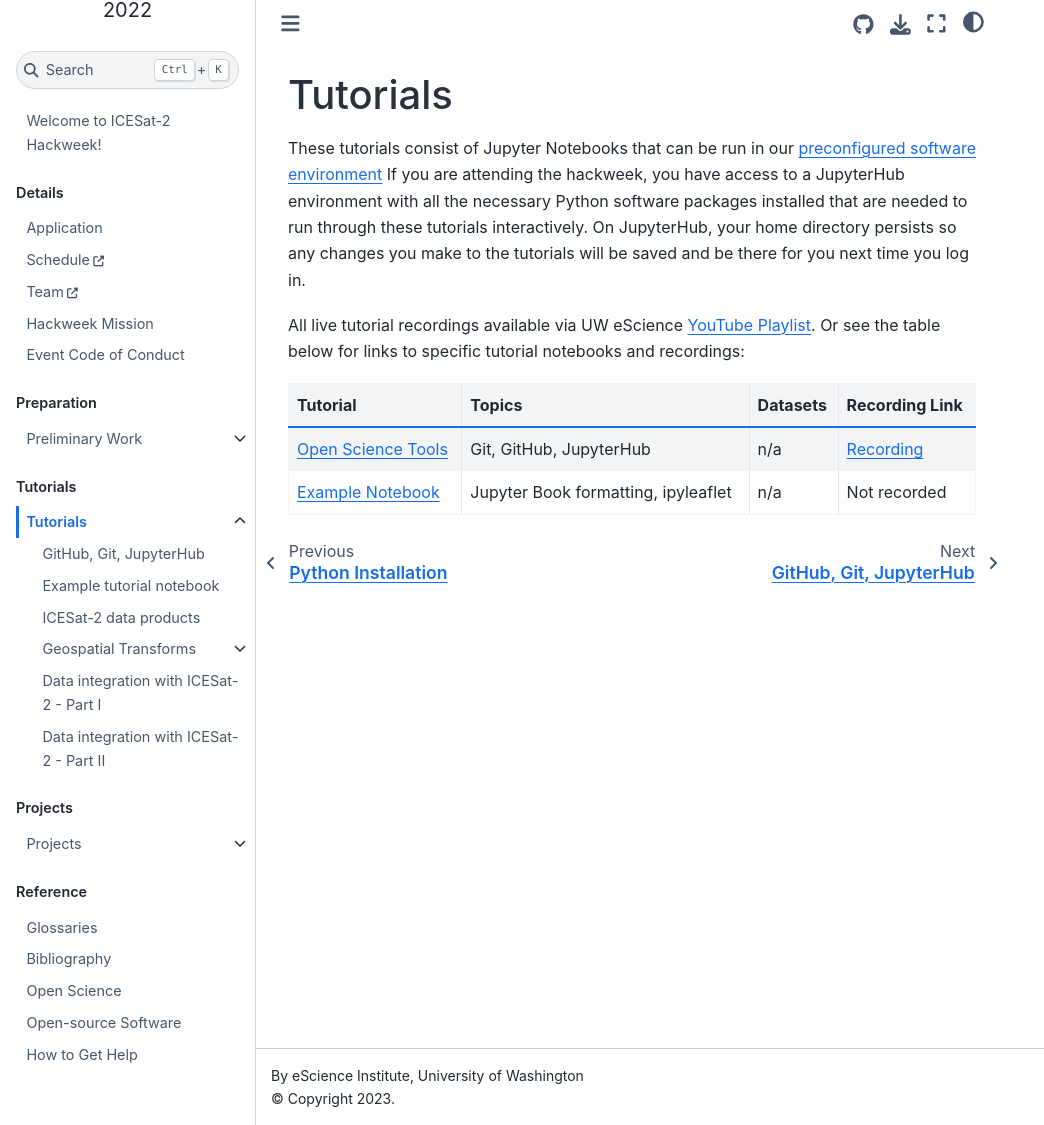
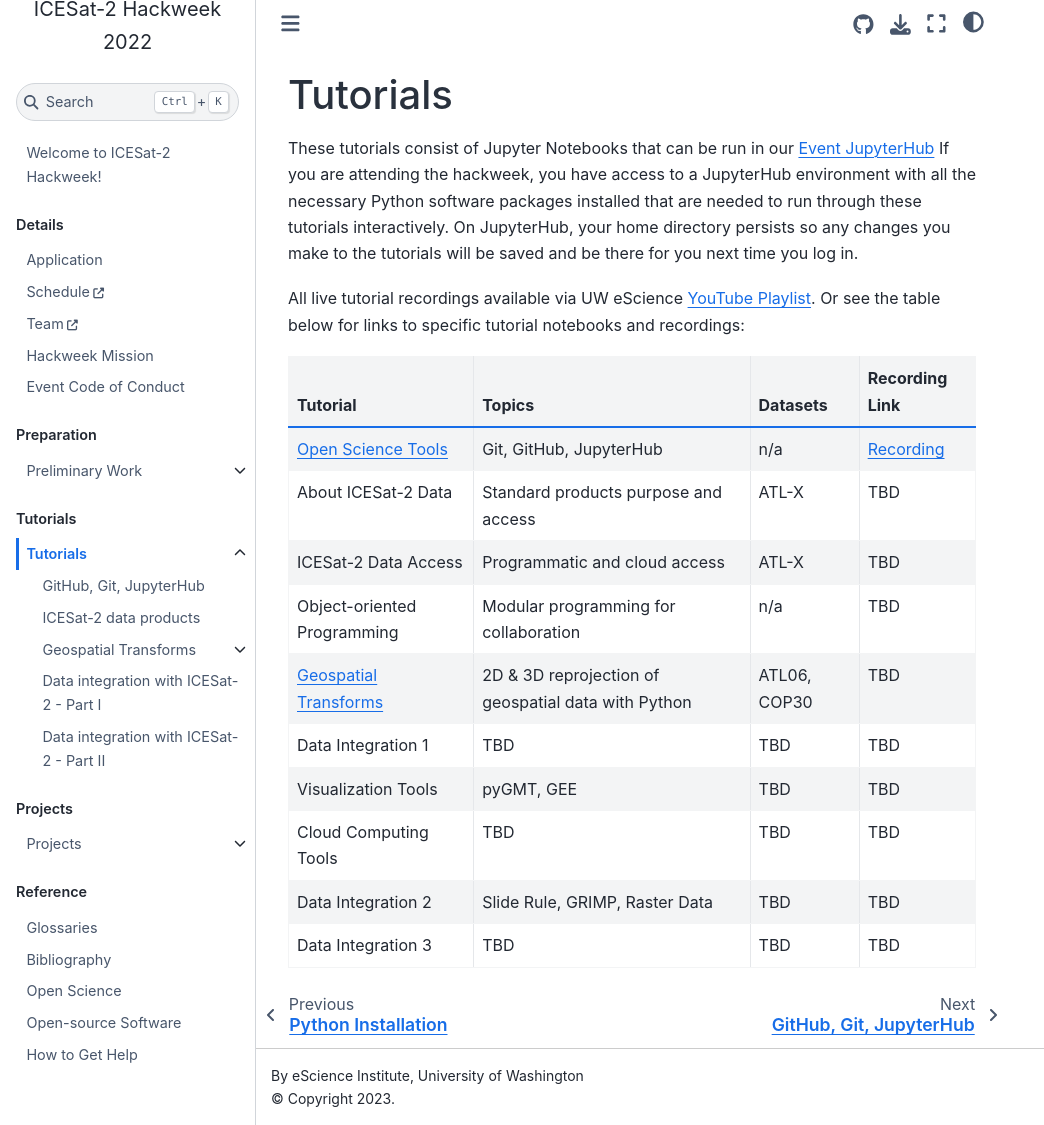
Before and after one commit to ICESAT-2HackWeek/website2022, a Jupyter Book: the page built from book/tutorials/index.md, in a window 1280 px wide and 1125 px high. Shown: the whole window, without its empty margins (0-1044 px from the left). Built offline with Jupyter Book 1.0.4 settings and Sphinx 7.4.7 and the Sphinx Book theme 1.1.4, drawn with Linux system fonts in a browser that asks for light colours.

Commit message:
update tutorial index, fix links, use cache (#81)
Co-authored-by: Jessica <JessicaS11@users.noreply.github.com>

```diff
--- a/book/_config.yml
+++ b/book/_config.yml
@@ -18,9 +18,9 @@
     jupyterhub_url: "https://uwhackweeks.2i2c.cloud"
     slack_workspace_url: "https://icesat2hackweek.slack.com"
     docker_image: "https://hub.docker.com/r/uwhackweek/icesat2"
-    contact_email: "uwhackweek@github.com"
+    contact_email: "uwhackweek@uw.edu"
     dataset: "ICESat-2"
-    anon_reporting_url: "https://INSERT_FORM_LINK"
+    anon_reporting_url: "https://docs.google.com/forms/d/e/1FAIpQLSck2-lju8SnqefFMaUGT5S5IlmXDC8hkD5O_Pzn8v9DzbdRmQ/viewform"
   myst_enable_extensions:
     # Defaults
     - dollarmath
@@ -33,7 +33,7 @@
 # Force re-execution of notebooks on each build.
 # See https://jupyterbook.org/content/execute.html
 execute:
-  execute_notebooks: 'force'
+  execute_notebooks: 'cache'
   exclude_patterns:
     - "**/dataintegration-1.ipynb"
     - "**/dataintegration-2.ipynb"
--- a/book/_toc.yml
+++ b/book/_toc.yml
@@ -28,7 +28,6 @@
     - file: tutorials/index
       sections:
         - file: tutorials/jupyter
-        - file: tutorials/example/tutorial-notebook
         - file: tutorials/DataProducts/DataProducts
         - file: tutorials/geospatial/geospatial-intro
           sections:
--- a/book/tutorials/index.md
+++ b/book/tutorials/index.md
@@ -1,17 +1,25 @@
 # Tutorials
 
 These tutorials consist of Jupyter Notebooks that can be run in our
-{{ '[preconfigured software environment]({url})'.format(url=github_org_url) }}
+{{ '[Event JupyterHub]({url})'.format(url=jupyterhub_url) }}
 If you are attending the hackweek, you have access to a JupyterHub environment
 with all the necessary Python software packages installed that are needed to run
 through these tutorials interactively. On JupyterHub, your home directory persists
 so any changes you make to the tutorials will be saved and be there for you next
 time you log in.
 
-All live tutorial recordings available via UW eScience [YouTube Playlist](https://www.youtube.com/playlist?list=PLA6PlfxWZPLSTUaS0uR8FMcNC2wqztwjJ). Or see the table below for links to specific tutorial notebooks and recordings:
+All live tutorial recordings available via UW eScience [YouTube Playlist](https://www.youtube.com/c/UWeScienceInstitute/playlists). Or see the table below for links to specific tutorial notebooks and recordings:
 
 
 | Tutorial | Topics | Datasets |  Recording Link |
 | -  | - | - |  - |
 | [Open Science Tools](./jupyter.md) | Git, GitHub, JupyterHub | n/a | [Recording](https://youtu.be/rKhs5FLI5rc)  |
-| [Example Notebook](./example/tutorial-notebook.ipynb) | Jupyter Book formatting, ipyleaflet | n/a |  Not recorded |
+| About ICESat-2 Data | Standard products purpose and access | ATL-X |  TBD |
+| ICESat-2 Data Access | Programmatic and cloud access | ATL-X |  TBD |
+| Object-oriented Programming | Modular programming for collaboration | n/a | TBD |
+| [Geospatial Transforms](./geospatial/geospatial-intro.ipynb) | 2D & 3D reprojection of geospatial data with Python | ATL06, COP30 |  TBD |
+| Data Integration 1 | TBD | TBD |  TBD |
+| Visualization Tools | pyGMT, GEE | TBD |  TBD |
+| Cloud Computing Tools | TBD | TBD |  TBD |
+| Data Integration 2 | Slide Rule, GRIMP, Raster Data | TBD |  TBD |
+| Data Integration 3 | TBD | TBD |  TBD |
```
Also changed, not shown: book/projects/project_initialization.md (+3 -3 lines), book/reference/open_source_software.md (+2 -2 lines), book/tutorials/example/tutorial-notebook.ipynb (deleted), 1 other file.
